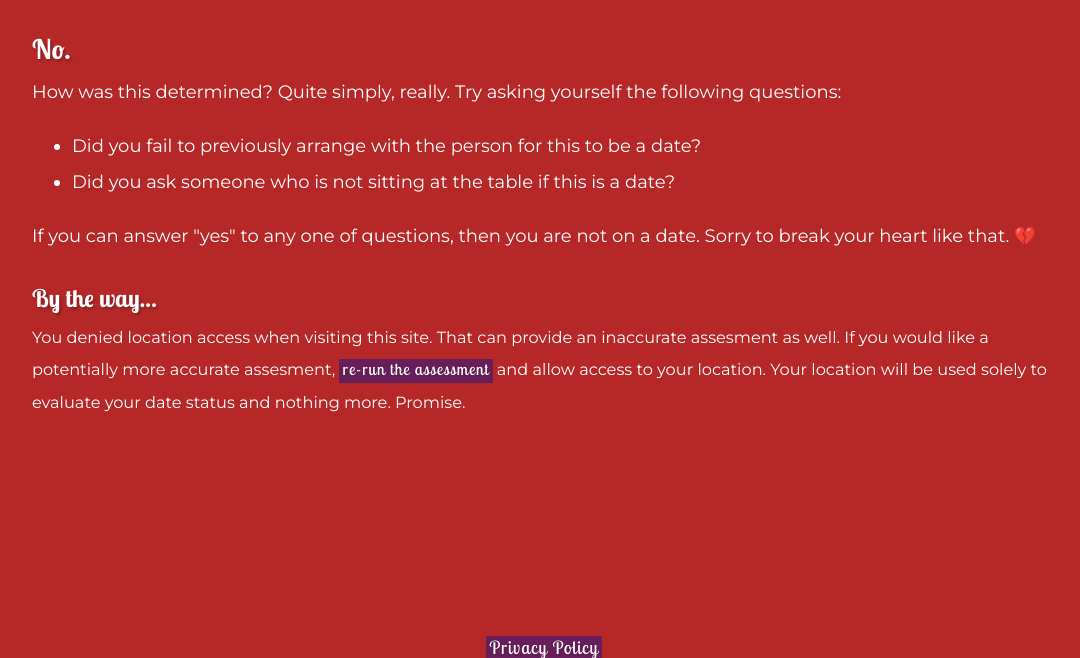
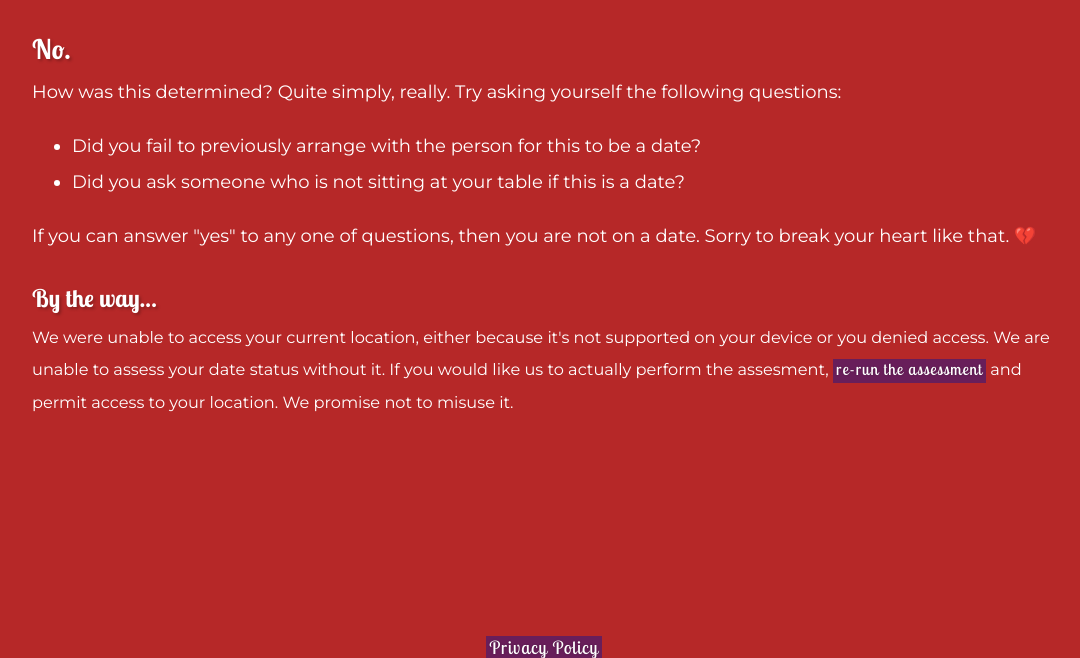
Before and after one commit to le717/areyouona-date, a Flask app: template src/templates/no.html in a window 1280 px wide. Shown: the part 118-776 px from the top of the page, without its empty margins (96-1176 px from the left). Run offline with Flask 2, Linux system fonts and the light colour scheme; the template is opened without the code that fills it, so the values that code supplies are empty.

Commit message:
Revise wording on no page

```diff
--- a/src/static/humans.txt
+++ b/src/static/humans.txt
@@ -9,6 +9,6 @@
 
 /* SITE */
     Last update: 2018/MM/DD
-    Standards: HTML5, CSS3, JavaScript
+    Standards: HTML5, CSS3, JavaScript, Geolocation API
     Components: Yelp API, Google Fonts, Python Flask microframework
     Software: Visual Studio Code
--- a/src/templates/forms/form-permission.html
+++ b/src/templates/forms/form-permission.html
@@ -7,11 +7,11 @@
   </label>
 
   <label>
-    <button type="button" name="permission-yes" value="yes">
+    <button type="button" name="permission-yes" id="permission-yes" value="yes">
       Yes, you may access my location<br>
       <small>(A dialog will appear after clicking this)</small>
     </button>
   </label>
 
-  <label><button type="button" name="permission-no" value="no">No, you may not access my location</button></label>
+  <label><button type="button" name="permission-no" id="permission-no" value="no">No, you may not access my location</button></label>
 </form>
--- a/src/templates/no.html
+++ b/src/templates/no.html
@@ -5,7 +5,7 @@
 <p>How was this determined? Quite simply, really. Try asking yourself the following questions:</p>
 <ul>
   <li>Did you fail to previously arrange with the person for this to be a date?</li>
-  <li>Did you ask someone who is not sitting at the table if this is a date?</li>
+  <li>Did you ask someone who is not sitting at your table if this is a date?</li>
 </ul>
 <p>If you can answer "yes" to any one of questions, then you are not on a date. Sorry to break your heart like that. 💔</p>
 
@@ -14,6 +14,6 @@
 
 <div class="geo-msg">
   <h2>By the way&hellip;</h2>
-  <p>You denied location access when visiting this site. That can provide an inaccurate assesment as well. If you would like a potentially more accurate assesment, <a href="{{ url_for('date.index') }}">re-run the assessment</a> and allow access to your location. Your location will be used solely to evaluate your date status and nothing more. Promise.</p>
+  <p>We were unable to access your current location, either because it's not supported on your device or you denied access. We are unable to assess your date status without it. If you would like us to actually perform the assesment, <a href="{{ url_for('date.index') }}">re-run the assessment</a> and permit access to your location. We promise not to misuse it.</p>
 </div>
 {% endblock %}
```
Also changed, not shown: README.md.
